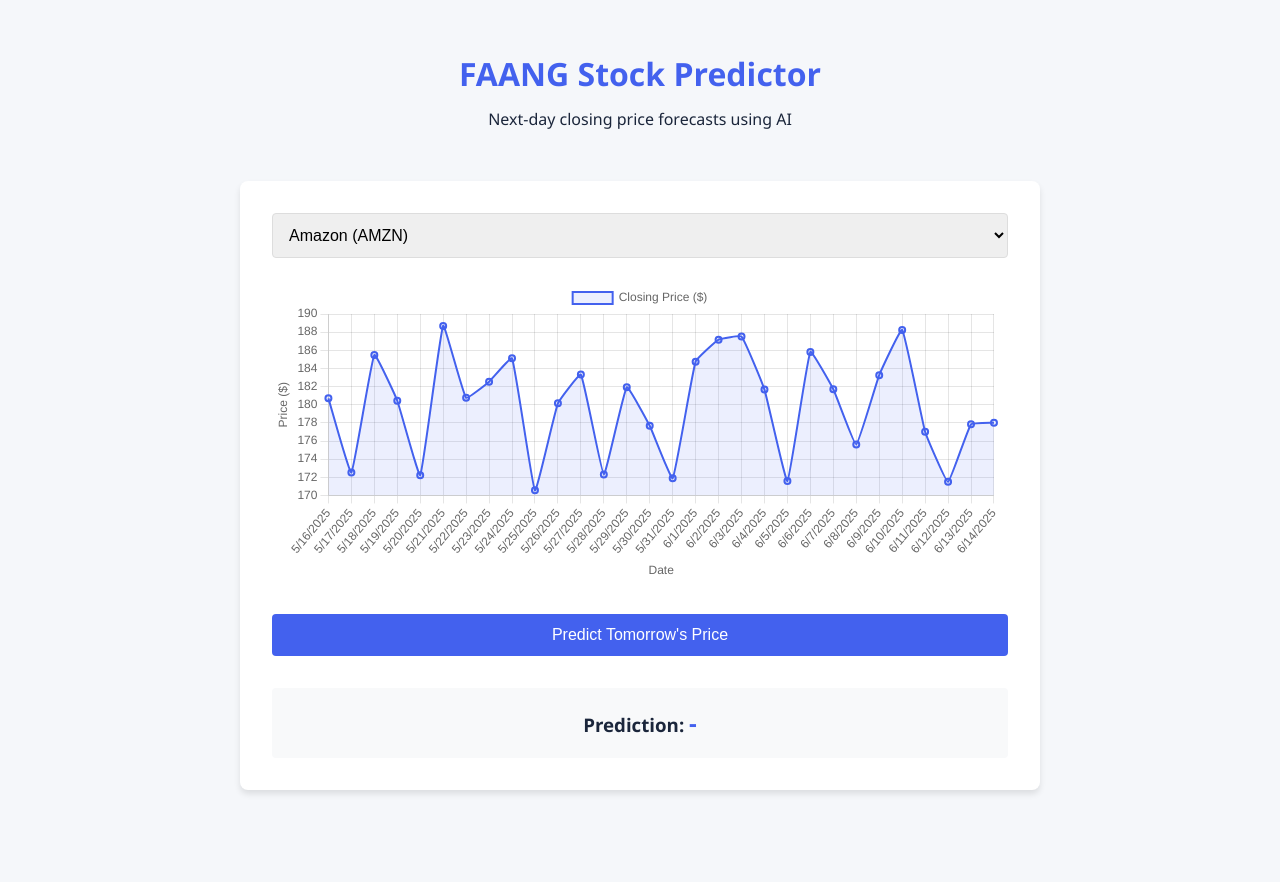
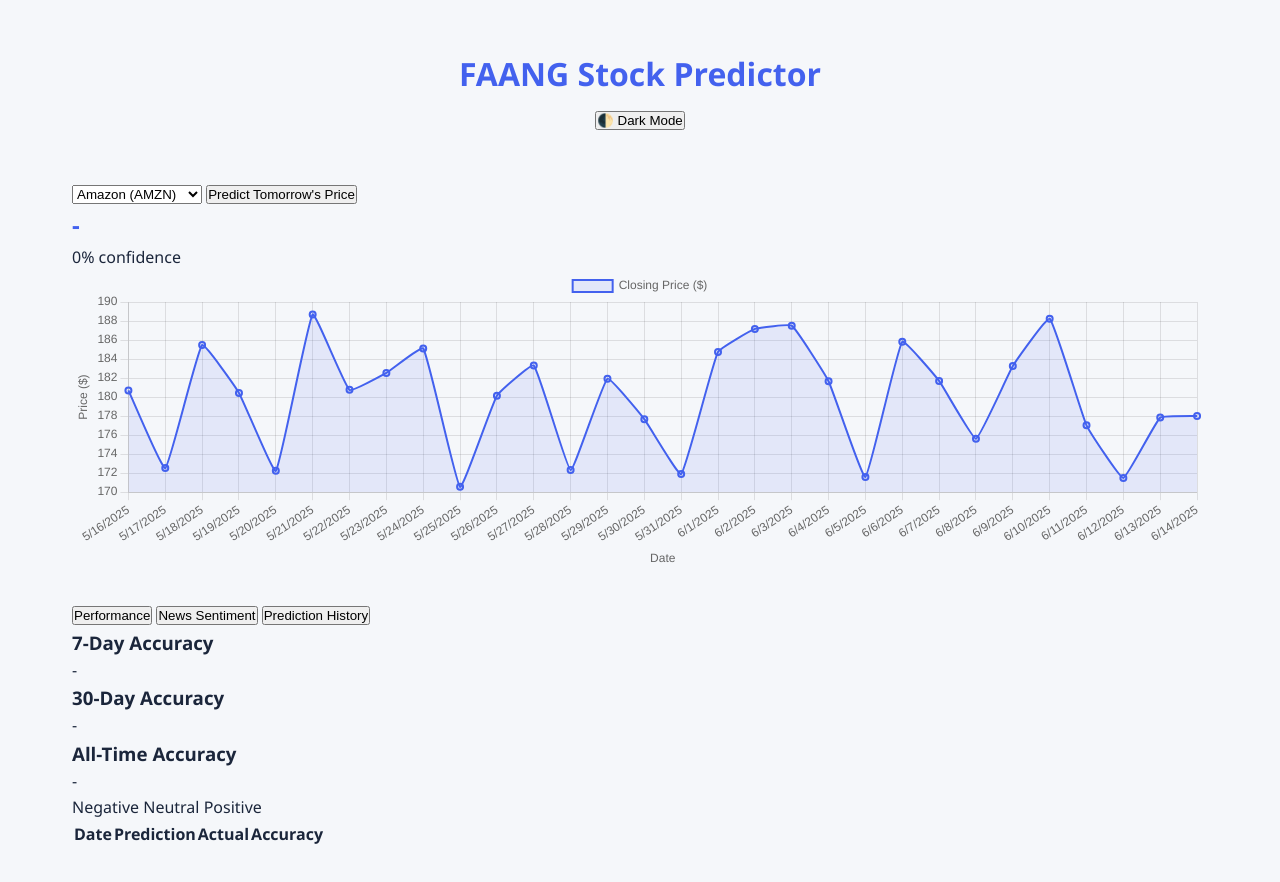
Before and after one commit to Amrik-Majumdar/FINANCE, a FastAPI app: page / in a window 1280 px wide. Before the commit the page ends 794 px from the top, so only its background shows below. Run offline with FastAPI, Linux system fonts and the light colour scheme; lists and menus that the app fills with data are empty; parts of the project's set-up code (start-up, migrations or seed data) failed here and were passed over.

Commit message:
Update index.html

```diff
--- a/templates/index.html
+++ b/templates/index.html
@@ -6,32 +6,104 @@
     <title>FAANG Stock Predictor</title>
     <link rel="stylesheet" href="/static/style.css">
     <script src="https://cdn.jsdelivr.net/npm/chart.js"></script>
+    <script src="https://cdn.jsdelivr.net/npm/axios/dist/axios.min.js"></script>
 </head>
 <body>
     <div class="container">
         <header>
             <h1>FAANG Stock Predictor</h1>
-            <p>Next-day closing price forecasts using AI</p>
+            <div class="header-controls">
+                <button id="theme-toggle">🌓 Dark Mode</button>
+            </div>
         </header>
 
-        <div class="prediction-form">
-            <select id="ticker-select" class="form-control">
+        <div class="dashboard">
+            <!-- Prediction Card -->
+            <div class="prediction-card">
+                <div class="prediction-header">
+                    <select id="ticker-select" class="ticker-picker">
                         <option value="Amazon">Amazon (AMZN)</option>
                         <option value="Apple">Apple (AAPL)</option>
                         <option value="Facebook">Facebook (META)</option>
                         <option value="Google">Google (GOOGL)</option>
                         <option value="Netflix">Netflix (NFLX)</option>
                     </select>
+                    <button id="predict-btn" class="predict-button">Predict Tomorrow's Price</button>
+                </div>
 
+                <div class="price-display">
+                    <span id="prediction-result">-</span>
+                    <span class="analyst-comparison" id="analyst-comparison"></span>
+                </div>
+
+                <div class="confidence-meter">
+                    <div class="confidence-bar" id="confidence-bar"></div>
+                    <span class="confidence-value" id="confidence-value">0% confidence</span>
+                </div>
+
+                <div class="prediction-meta" id="prediction-meta"></div>
+            </div>
+
+            <!-- Chart Container -->
             <div class="chart-container">
                 <canvas id="history-chart"></canvas>
             </div>
 
-            <button id="predict-btn" class="btn">Predict Tomorrow's Price</button>
+            <!-- Tabs -->
+            <div class="tabs">
+                <button class="tab active" data-tab="performance">Performance</button>
+                <button class="tab" data-tab="news">News Sentiment</button>
+                <button class="tab" data-tab="history">Prediction History</button>
+            </div>
 
-            <div class="result">
-                <h3>Prediction: <span id="prediction-result">-</span></h3>
-                <p id="prediction-meta"></p>
+            <!-- Tab Content -->
+            <div class="tab-content active" id="performance-tab">
+                <div class="accuracy-metrics">
+                    <div class="metric">
+                        <h3>7-Day Accuracy</h3>
+                        <p id="weekly-accuracy">-</p>
+                    </div>
+                    <div class="metric">
+                        <h3>30-Day Accuracy</h3>
+                        <p id="monthly-accuracy">-</p>
+                    </div>
+                    <div class="metric">
+                        <h3>All-Time Accuracy</h3>
+                        <p id="alltime-accuracy">-</p>
+                    </div>
+                </div>
+            </div>
+
+            <div class="tab-content" id="news-tab">
+                <div class="sentiment-analysis">
+                    <div class="sentiment-meter">
+                        <div class="sentiment-bar" id="sentiment-bar"></div>
+                        <div class="sentiment-labels">
+                            <span>Negative</span>
+                            <span>Neutral</span>
+                            <span>Positive</span>
+                        </div>
+                    </div>
+                    <div class="news-headlines" id="news-headlines">
+                        <!-- News items will be inserted here -->
+                    </div>
+                </div>
+            </div>
+
+            <div class="tab-content" id="history-tab">
+                <table class="prediction-history">
+                    <thead>
+                        <tr>
+                            <th>Date</th>
+                            <th>Prediction</th>
+                            <th>Actual</th>
+                            <th>Accuracy</th>
+                        </tr>
+                    </thead>
+                    <tbody id="history-table">
+                        <!-- History rows will be inserted here -->
+                    </tbody>
+                </table>
             </div>
         </div>
     </div>
```
Lines whose indentation alone changed are shown as unchanged.
